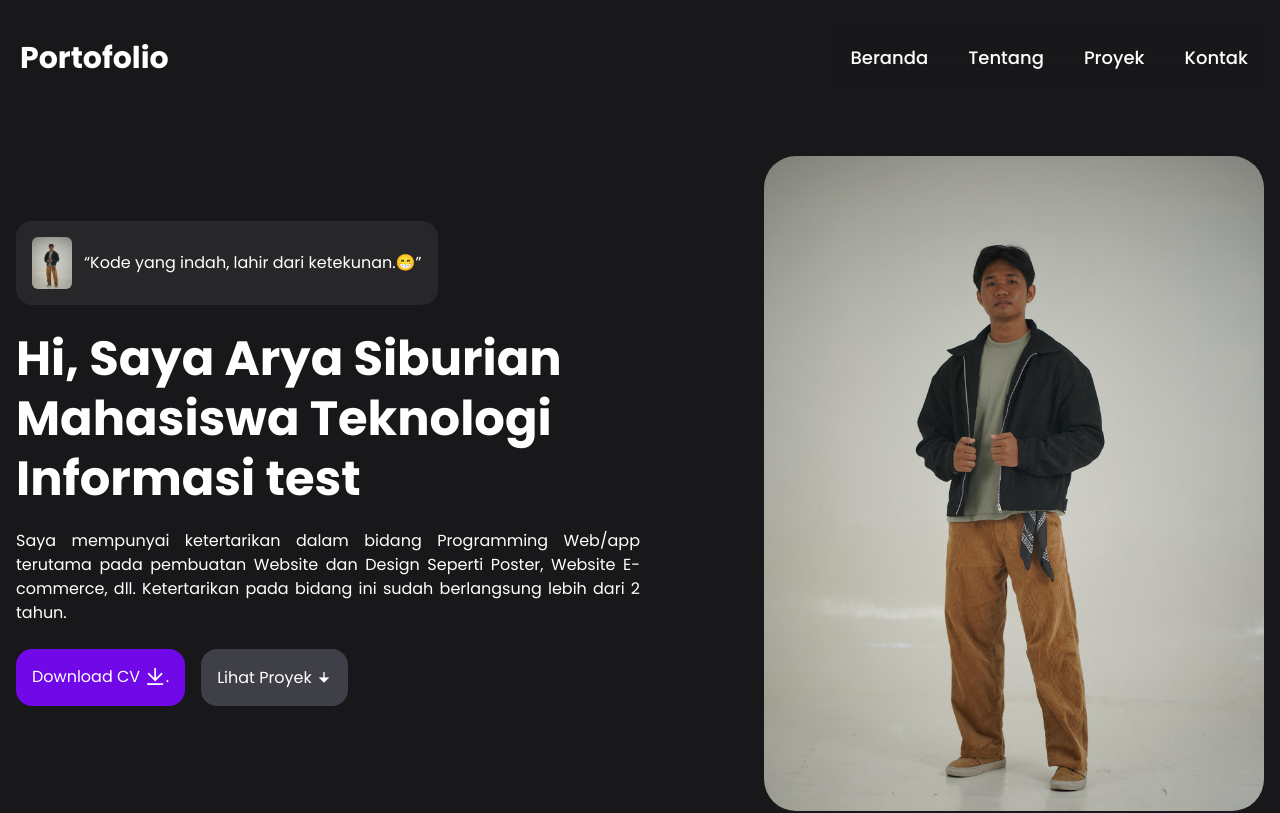
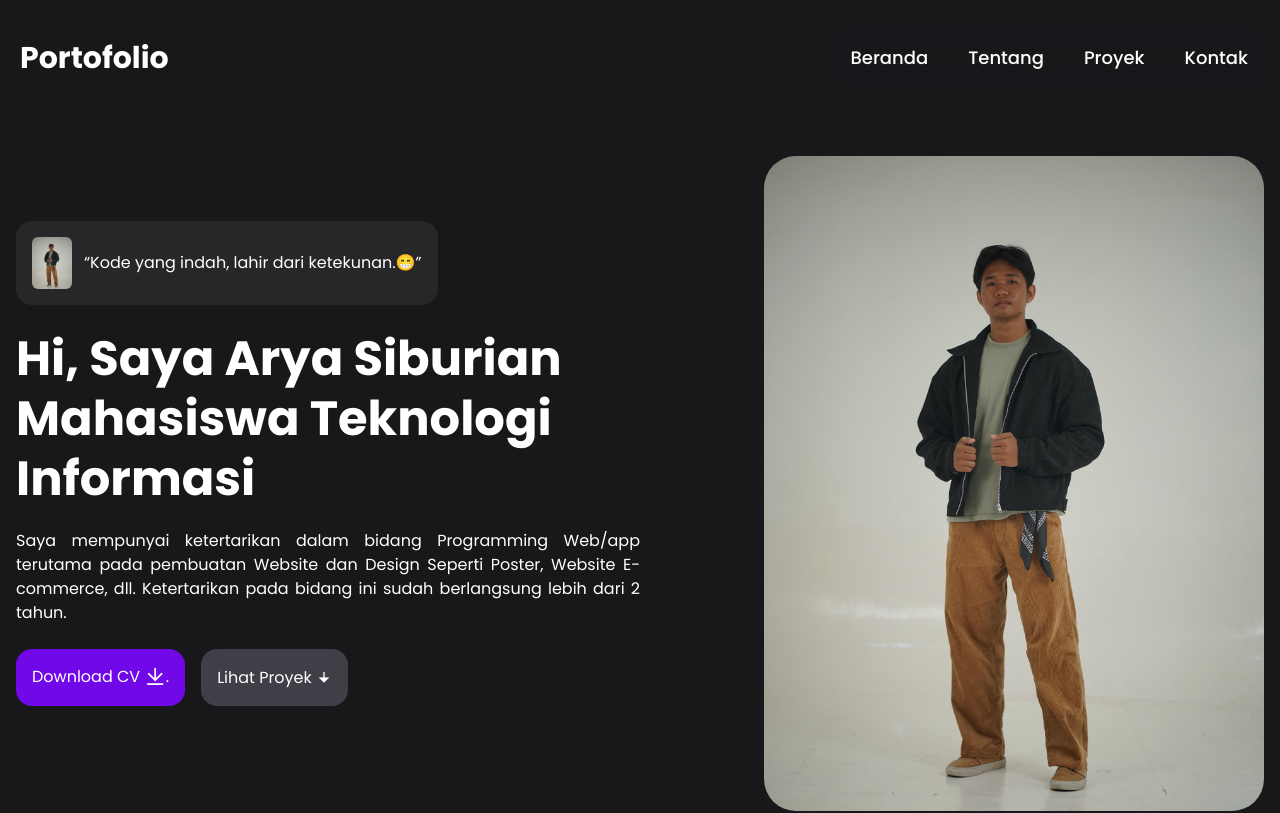
Before and after one commit to AryaSiburian/react-porto1, a React (Vite) app: page / in a window 1280 px wide. Shown: the top 813 px of the page. Built offline with nearby package versions, Linux system fonts and the light colour scheme.

Commit message:
Update App.jsx

```diff
--- a/src/App.jsx
+++ b/src/App.jsx
@@ -17,7 +17,7 @@ function App() {
             <q>Kode yang indah, lahir dari ketekunan.😁</q>
           </div>
           <h1 className="text-5xl/tight font-bold mb-5">
-            Hi, Saya Arya Siburian Mahasiswa Teknologi Informasi test
+            Hi, Saya Arya Siburian Mahasiswa Teknologi Informasi
           </h1>
           <p className="text-justify">
             Saya mempunyai ketertarikan dalam bidang Programming Web/app terutama pada pembuatan Website dan Design Seperti Poster, Website E-commerce, dll.
```
